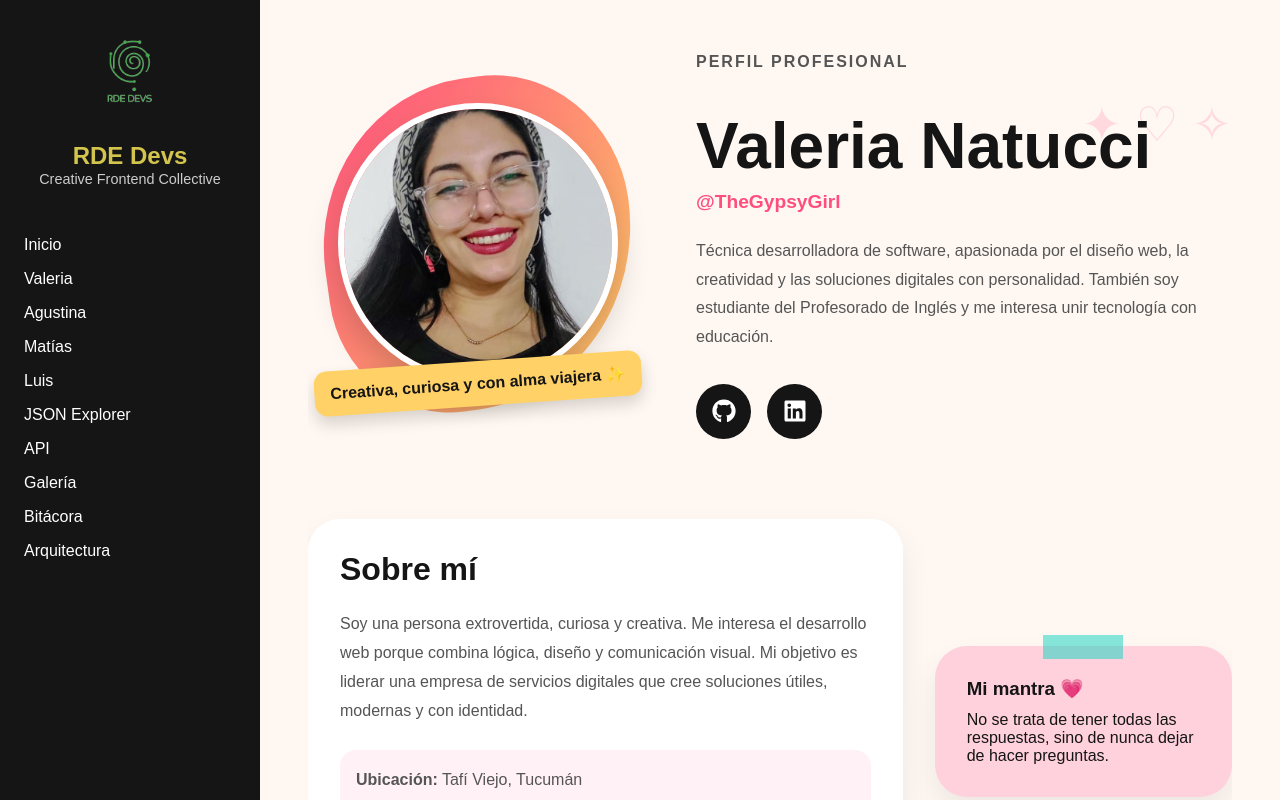
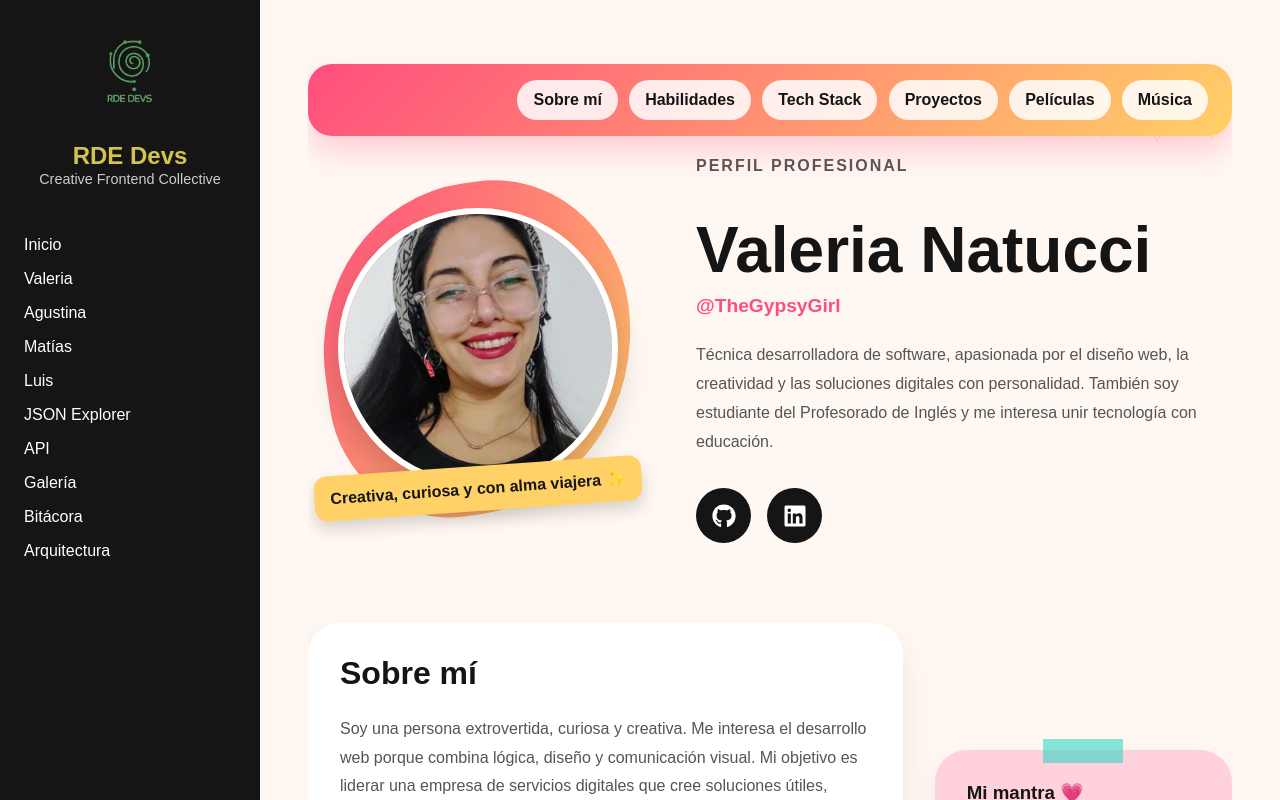
Before and after one commit to TheGipsyGirl/TP2_RDE_DEVS, a React (Vite) app: page /valeria in a window 1280 px wide. Shown: the top 800 px of the page. Built offline with nearby package versions, Linux system fonts and the light colour scheme.

Commit message:
perfil vale: añado menu hamburguesa

```diff
--- a/src/pages/Home.jsx
+++ b/src/pages/Home.jsx
@@ -31,7 +31,7 @@ const integrantes = [
     rol: "Frontend · API Integration",
     descripcion:
       "Programador enfocado en integración de APIs, galería interactiva y funcionalidades dinámicas.",
-    imagen: "/integrantes/luis/perfil.jpg",
+    imagen: "/public/img/img_luis/FOTO_PERFIL.jpg",
     ruta: "/luis",
   },
 ];
--- a/src/pages/Valeria.jsx
+++ b/src/pages/Valeria.jsx
@@ -39,6 +39,16 @@ const proyectos = [
 
 function Valeria() {
   const [proyectoActual, setProyectoActual] = useState(0);
+  const [menuAbierto, setMenuAbierto] = useState(false);
+
+const seccionesPerfil = [
+  { id: "valeria-sobre", label: "Sobre mí" },
+  { id: "valeria-skills", label: "Habilidades" },
+  { id: "valeria-stack", label: "Tech Stack" },
+  { id: "valeria-proyectos", label: "Proyectos" },
+  { id: "valeria-peliculas", label: "Películas" },
+  { id: "valeria-musica", label: "Música" },
+];
 
   const siguienteProyecto = () => {
     setProyectoActual((prev) => (prev + 1) % proyectos.length);
@@ -50,8 +60,34 @@ function Valeria() {
 
   const proyecto = proyectos[proyectoActual];
 
+
   return (
     <section className="valeria-page">
+      <div className="valeria-profile-nav">
+  <div className="valeria-nav-title">
+    <span></span>
+    <small></small>
+  </div>
+
+  <button
+    className="valeria-menu-btn"
+    onClick={() => setMenuAbierto(!menuAbierto)}
+  >
+    {menuAbierto ? "✕" : "☰"}
+  </button>
+
+  <nav className={`valeria-nav-links ${menuAbierto ? "open" : ""}`}>
+    {seccionesPerfil.map((seccion) => (
+      <a
+        key={seccion.id}
+        href={`#${seccion.id}`}
+        onClick={() => setMenuAbierto(false)}
+      >
+        {seccion.label}
+      </a>
+    ))}
+  </nav>
+</div>
       <div className="valeria-hero fade-up">
         <div className="hero-avatar">
           <span className="blob"></span>
@@ -83,7 +119,7 @@ function Valeria() {
         </div>
       </div>
 
-      <div className="valeria-grid">
+      <div className="valeria-grid" id="valeria-sobre">
         <article className="profile-card fade-up">
           <h2>Sobre mí</h2>
           <p>
@@ -106,7 +142,7 @@ function Valeria() {
         </article>
       </div>
 
-      <section className="skills-section fade-up">
+      <section className="skills-section fade-up" id="valeria-skills">
         <h2>Habilidades</h2>
 
         <div className="skill">
@@ -130,7 +166,7 @@ function Valeria() {
         </div>
       </section>
 
-      <section className="tech-stack fade-up">
+      <section className="tech-stack fade-up" id="valeria-stack">
         <h2>Tech Stack</h2>
 
         <div className="icons">
@@ -144,7 +180,7 @@ function Valeria() {
         </div>
       </section>
 
-      <section className="projects-section fade-up">
+      <section className="projects-section fade-up" id="valeria-proyectos">
         <h2>Proyectos</h2>
 
         <div className="carousel">
@@ -170,7 +206,7 @@ function Valeria() {
         </p>
       </section>
 
-      <section className="gustos-section fade-up">
+      <section className="gustos-section fade-up" id="valeria-peliculas">
         <h2>Películas favoritas</h2>
 
         <div className="movies-grid">
@@ -194,7 +230,7 @@ function Valeria() {
         </div>
       </section>
 
-      <section className="music-section fade-up">
+      <section className="music-section fade-up" id="valeria-musica">
         <h2>Discos favoritos</h2>
 
         <div className="vinyl-grid">
--- a/src/styles/valeria.css
+++ b/src/styles/valeria.css
@@ -566,4 +566,130 @@
   .carousel button {
     margin: auto;
   }
+} html {
+  scroll-behavior: smooth;
+  scroll-padding-top: 100px;
 }
+
+/* NAV INTERNA */
+
+.valeria-profile-nav {
+  position: sticky;
+  top: 1rem;
+  z-index: 999;
+  background: linear-gradient(
+    135deg,
+    #ff4d7d,
+    #ffd166
+  );
+  border-radius: 1.5rem;
+  padding: 1rem 1.5rem;
+  margin-bottom: 2rem;
+
+  display: flex;
+  justify-content: space-between;
+  align-items: center;
+
+  box-shadow:
+    0 15px 30px rgba(255,77,125,.25);
+}
+
+.valeria-nav-title {
+  display: flex;
+  flex-direction: column;
+}
+
+.valeria-nav-title span {
+  font-size: 1.2rem;
+  font-weight: 800;
+  color: white;
+}
+
+.valeria-nav-title small {
+  color: rgba(255,255,255,.9);
+}
+
+.valeria-nav-links {
+  display: flex;
+  gap: .7rem;
+}
+
+.valeria-nav-links a {
+  text-decoration: none;
+
+  background: rgba(255,255,255,.85);
+
+  color: #151515;
+
+  padding: .7rem 1rem;
+
+  border-radius: 999px;
+
+  font-weight: 700;
+
+  transition: .3s;
+}
+
+.valeria-nav-links a:hover {
+  background: #22d6c5;
+
+  color: white;
+
+  transform:
+    translateY(-3px)
+    scale(1.03);
+}
+
+.valeria-menu-btn {
+  display: none;
+
+  width: 45px;
+  height: 45px;
+
+  border: none;
+
+  border-radius: 50%;
+
+  background: white;
+
+  color: #ff4d7d;
+
+  font-size: 1.3rem;
+
+  font-weight: bold;
+
+  cursor: pointer;
+}
+
+/* MOBILE */
+
+@media (max-width: 900px) {
+
+  .valeria-profile-nav {
+    flex-wrap: wrap;
+  }
+
+  .valeria-menu-btn {
+    display: flex;
+    justify-content: center;
+    align-items: center;
+  }
+
+  .valeria-nav-links {
+    display: none;
+
+    width: 100%;
+
+    flex-direction: column;
+
+    margin-top: 1rem;
+  }
+
+  .valeria-nav-links.open {
+    display: flex;
+  }
+
+  .valeria-nav-links a {
+    text-align: center;
+  }
+}
```
